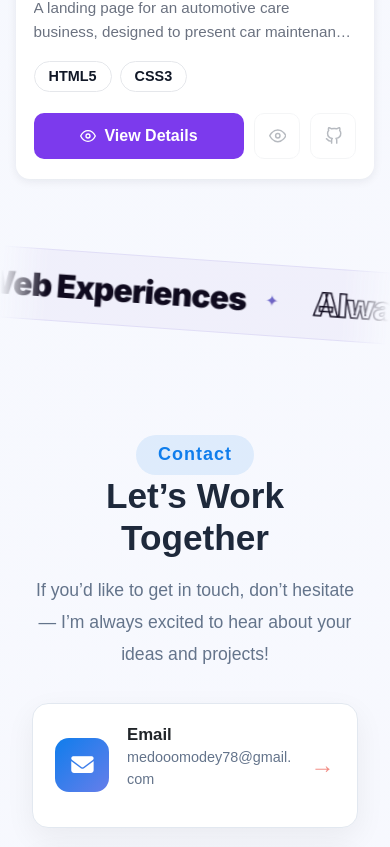
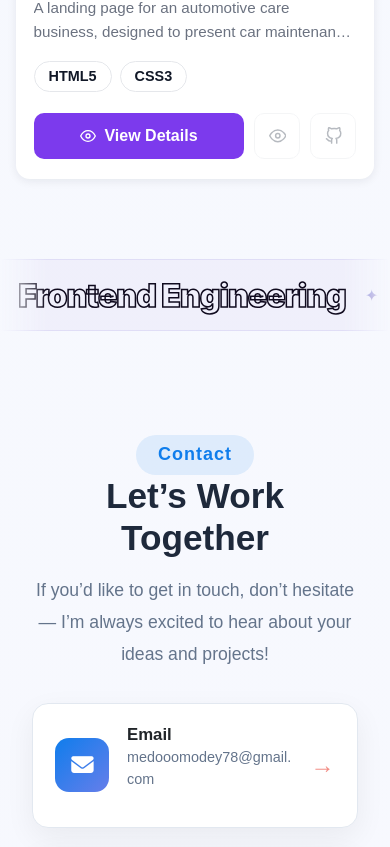
Before and after one commit to MOHAMED54353/My-Portfolio, a React (Vite) app: page / in a window 390 px wide. Shown: the part 10237-11084 px from the top of the page. Built offline with nearby package versions, Linux system fonts and the light colour scheme.

Commit message:
Adjust Marquee styles for mobile responsiveness and enhance animation duration

```diff
--- a/src/css/Marquee.css
+++ b/src/css/Marquee.css
@@ -72,6 +72,7 @@
 @media (max-width: 768px) {
     .marquee {
         padding: 1.1rem 0;
+        transform: rotate(0deg);
     }
 
     .marquee-item {
@@ -81,6 +82,7 @@
 
     .marquee-track {
         animation-duration: 22s;
+        animation: marquee-scroll 40s linear infinite;
     }
 }
 
```
